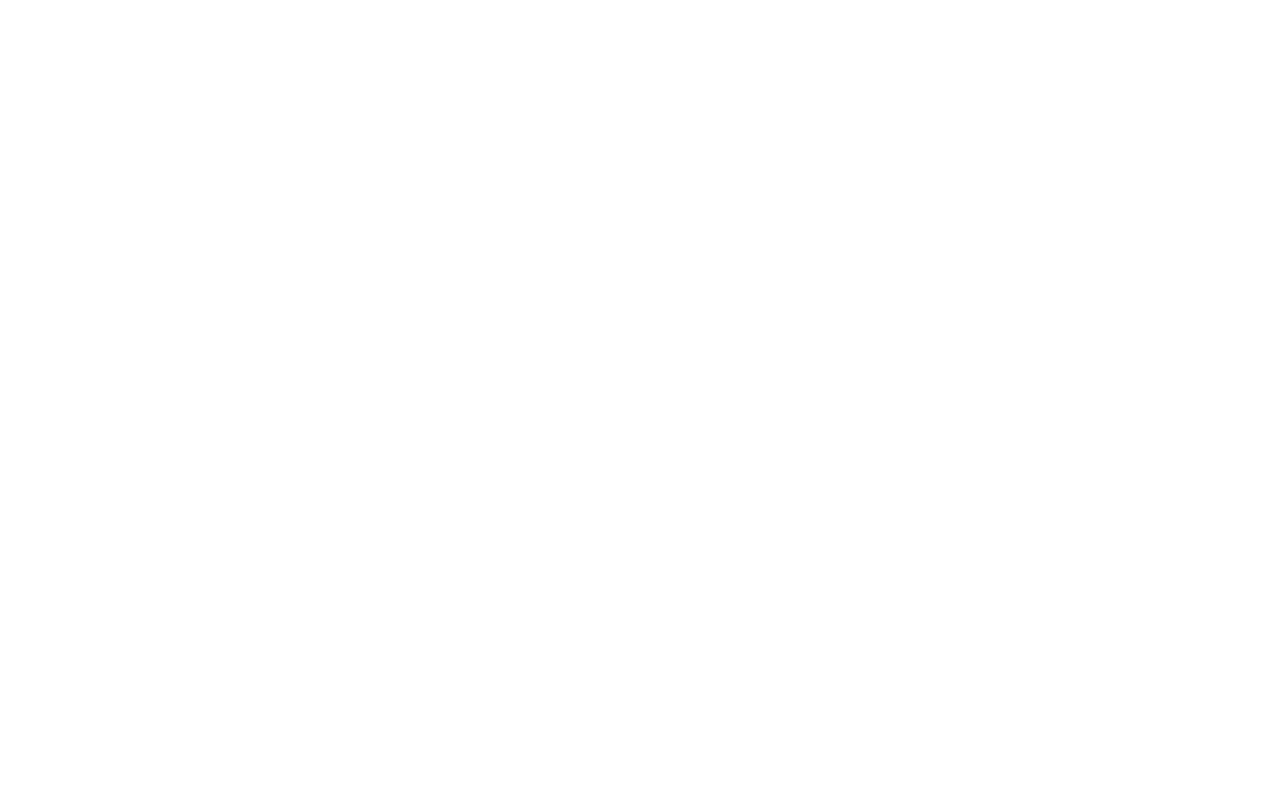
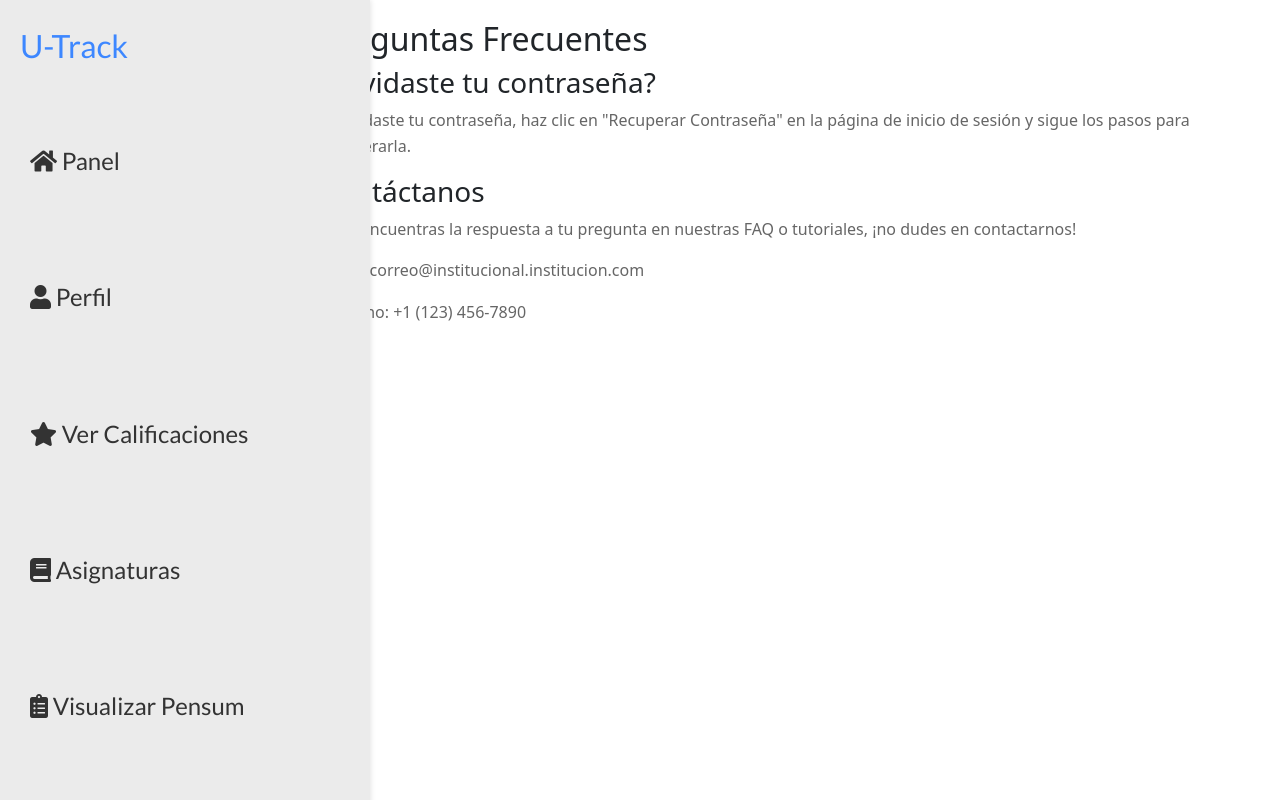
Before and after one commit to Jcazt21/U-Track, a React (Vite) app: page /SupportPage in a window 1280 px wide. Before the commit this address had no page. Built offline with nearby package versions, Linux system fonts and the light colour scheme.

Commit message:
Soporte Link

```diff
--- a/src/App.tsx
+++ b/src/App.tsx
@@ -2,6 +2,7 @@
 import LoginForm from "./components/LoginForm";
 import HomePage from "./HomePage";
 import ProfilePage from "./ProfilePage";
+import SupportPage from "./SupportPage";
 import "./App.css";
 import { BrowserRouter as Router, Routes, Route, Link } from "react-router-dom";
 
@@ -27,6 +28,7 @@
           />
           <Route path="/HomePage" element={<HomePage />} />
           <Route path="/ProfilePage" element={<ProfilePage />} />
+          <Route path="/SupportPage" element={<SupportPage />} />
         </Routes>
       </div>
     </Router>
--- a/src/ProfilePage.tsx
+++ b/src/ProfilePage.tsx
@@ -1,6 +1,7 @@
 import React from "react";
 import "./ProfilePage.css";
 import Sidebar from "./components/Sidebar";
+import { Link } from "react-router-dom"; // Importa el componente Link
 
 const ProfilePage: React.FC = () => {
   return (
@@ -15,7 +16,11 @@
         <p className="id">ID: 123456</p>
         <p className="career">Carrera: Ingeniería en Sistemas</p>
       </div>
-      <h3 className="soporte">Soporte</h3>
+      <Link to="/SupportPage" className="soporte-link">
+        {" "}
+        {/* Agrega el componente Link aquí */}
+        <h3 className="soporte">Soporte</h3>
+      </Link>
       <Sidebar />
     </div>
   );
--- /dev/null
+++ b/src/SupportPage.css
@@ -0,0 +1,24 @@
+.support-page {
+  display: flex;
+}
+
+.content {
+  padding: 20px;
+  width: 100%;
+  margin-left: 300px; /* Agrega un margen a la izquierda para evitar que el contenido se superponga con el sidebar */
+}
+
+h2 {
+  color: #3d87ff;
+  margin-bottom: 20px;
+}
+
+h3 {
+  color: #333;
+  margin-top: 20px;
+}
+
+p {
+  color: #666;
+  line-height: 1.6;
+}
--- /dev/null
+++ b/src/SupportPage.tsx
@@ -0,0 +1,30 @@
+import React from "react";
+import Sidebar from "./components/Sidebar"; // Asegúrate de importar el componente Sidebar correctamente
+import "./SupportPage.css"; // Puedes crear un archivo CSS específico para esta página si es necesario
+
+const SupportPage: React.FC = () => {
+  return (
+    <div className="support-page">
+      <Sidebar />
+      <div className="content">
+        <h2>Preguntas Frecuentes</h2>
+
+        <h3>¿Olvidaste tu contraseña?</h3>
+        <p>
+          Si olvidaste tu contraseña, haz clic en "Recuperar Contraseña" en la
+          página de inicio de sesión y sigue los pasos para recuperarla.
+        </p>
+
+        <h3>Contáctanos</h3>
+        <p>
+          Si no encuentras la respuesta a tu pregunta en nuestras FAQ o
+          tutoriales, ¡no dudes en contactarnos!
+        </p>
+        <p>Email: correo@institucional.institucion.com</p>
+        <p>Teléfono: +1 (123) 456-7890</p>
+      </div>
+    </div>
+  );
+};
+
+export default SupportPage;
```
